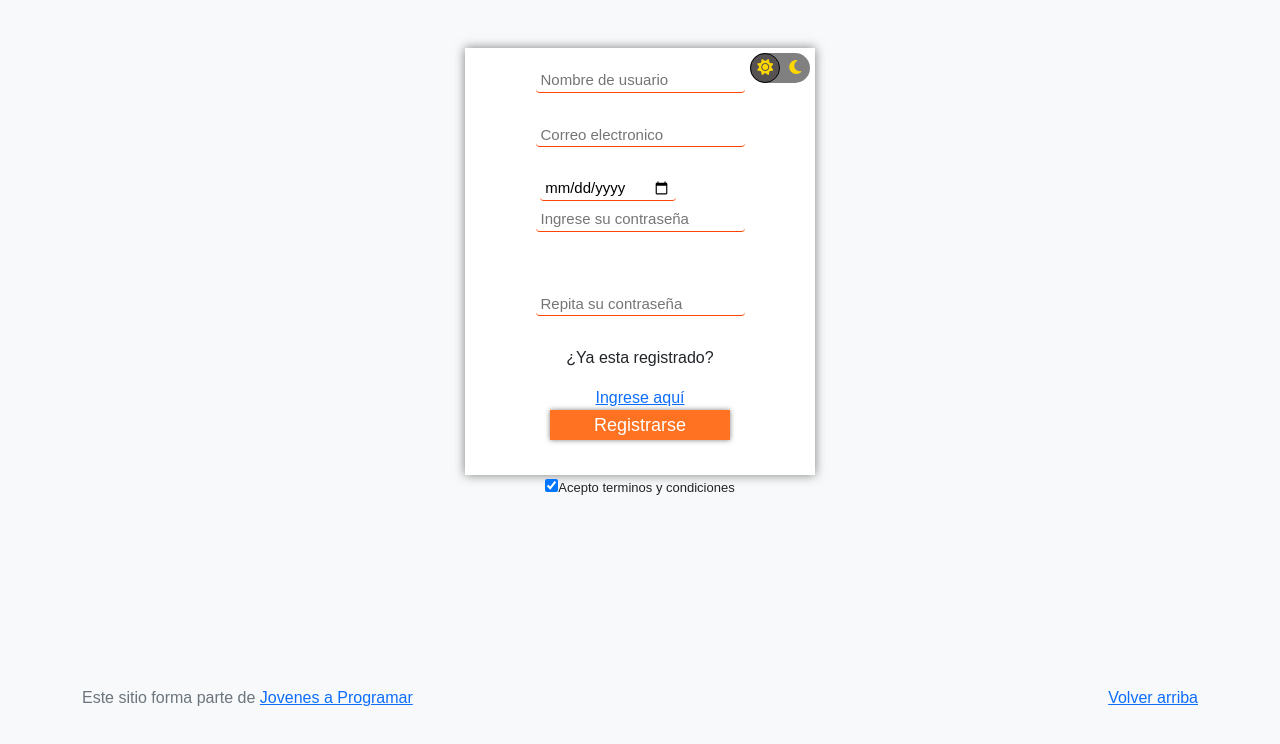
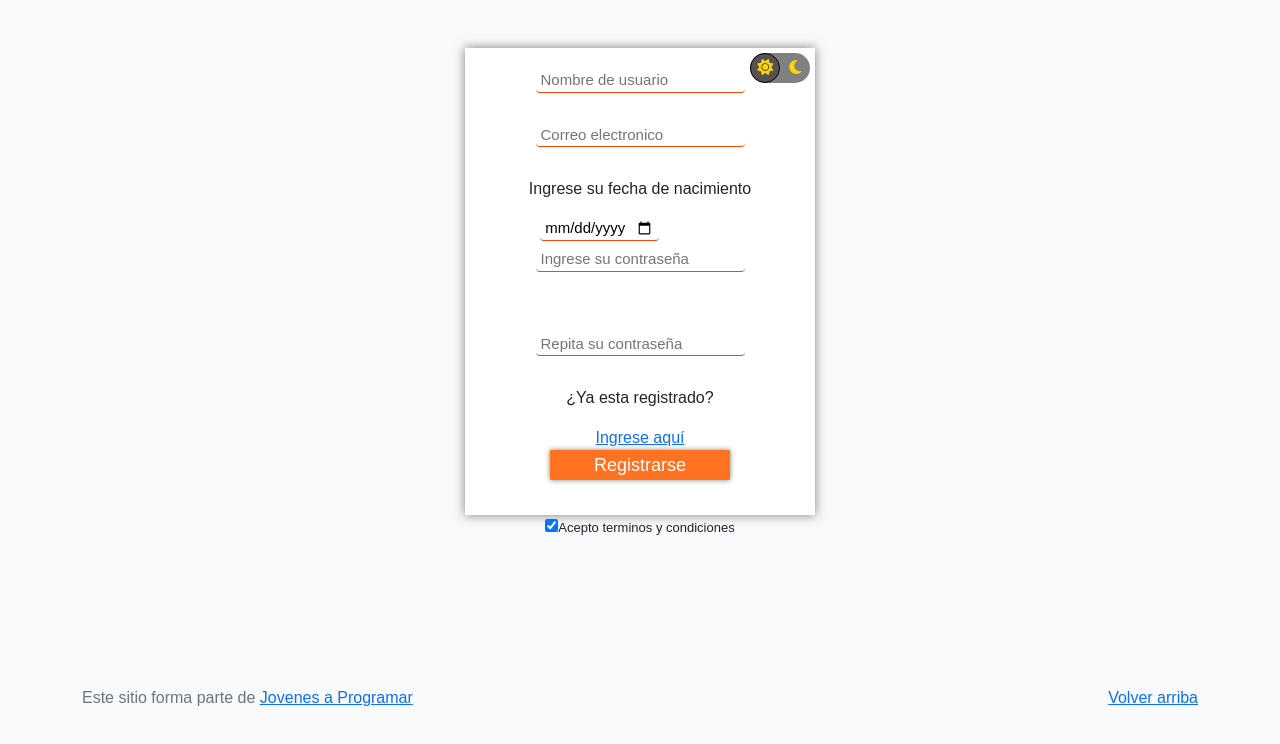
Before and after one commit to adrianfurtado-dev/subgrupo4, a plain HTML site: page login.html in a window 1280 px wide. Both pictures are taken after a click on the link "aquí". Drawn offline with Linux system fonts and the light colour scheme.

Commit message:
Arreglo fecha limite para el input date del signup

```diff
--- a/css/sign.up.css
+++ b/css/sign.up.css
@@ -192,3 +192,9 @@ input[type="date"].activecal::-webkit-calendar-picker-indicator {
 .oculto {
     display: none;
   }
+  .texto-fecha{
+    display: flex;
+    justify-content: flex-start;
+    align-items: flex-start;
+    position: relative;
+  }
--- a/login.html
+++ b/login.html
@@ -82,7 +82,8 @@
               <input type="email" id="emailregistro" class="input-field" placeholder="Correo electronico">
             </label>
             <label class="input-label">
-              <input type="date" id="fecha">
+              <p class="texto-fecha">Ingrese su fecha de nacimiento</p>
+              <input type="date" id="fecha" max="2008-09-12" placeholder="fecha de nacimiento">
             </label>
             <label class="input-label">
               <input type="password" id="contraseñaregistro" class="input-field" placeholder="Ingrese su contraseña">
```
